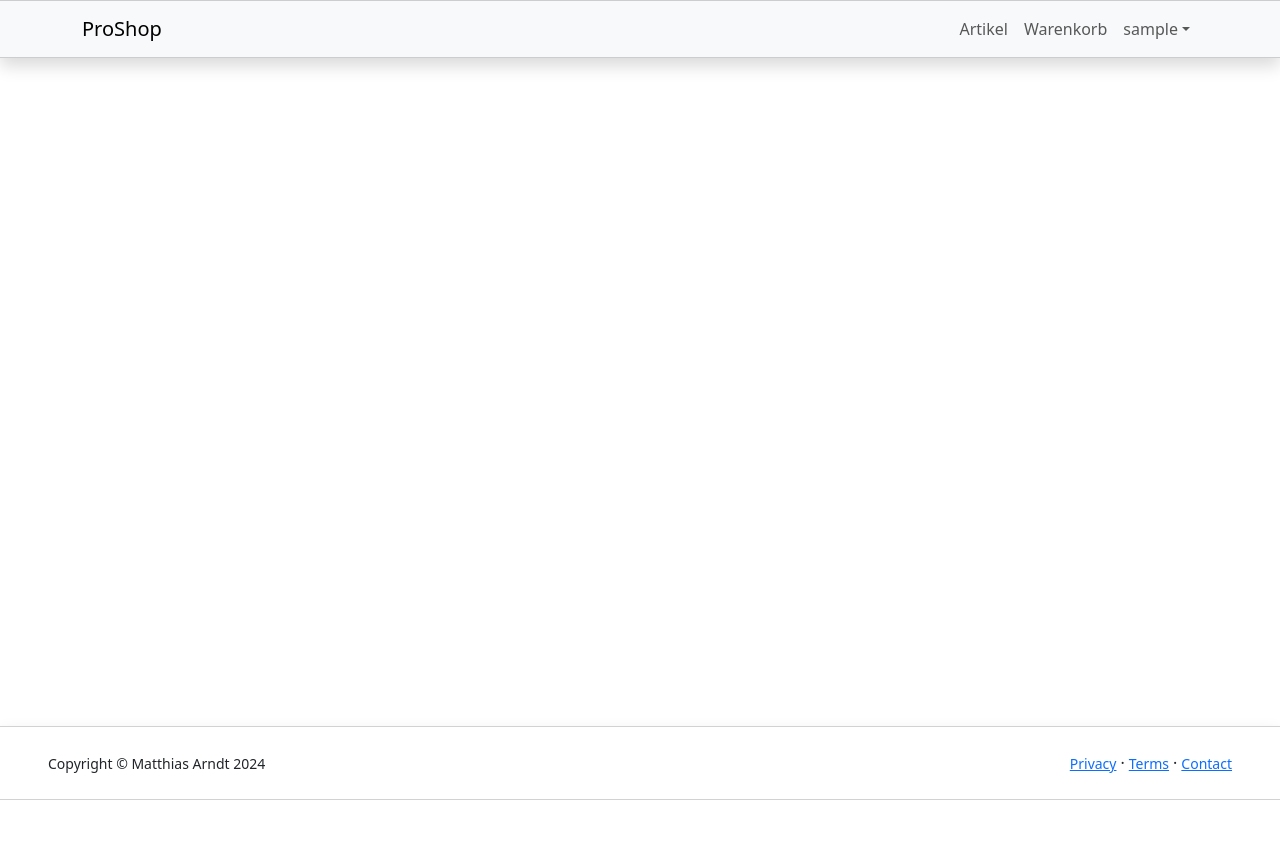
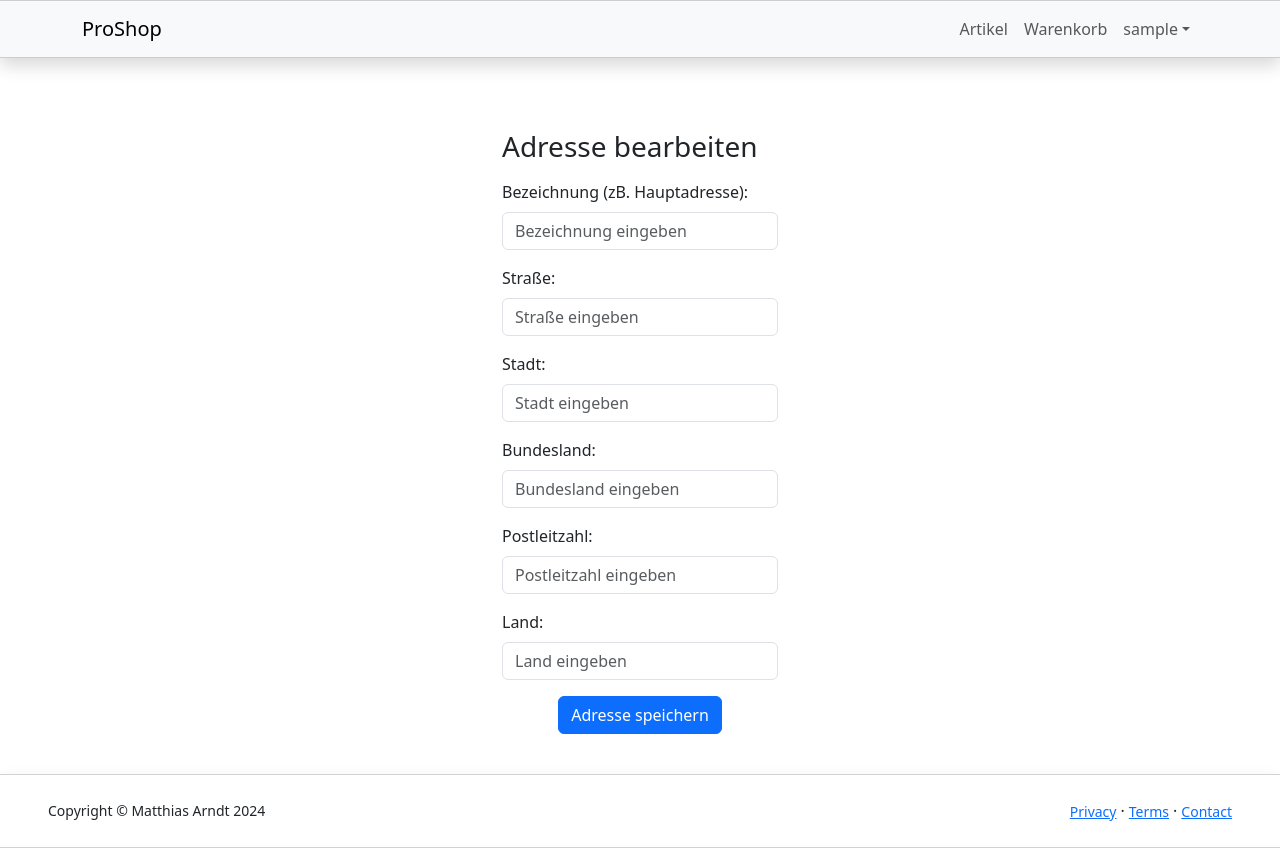
Before and after one commit to Vynvan/proshop, a React (Create React App) app: page /address in a window 1280 px wide. Before the commit the page ends 800 px from the top, so only its background shows below. Built offline with nearby package versions, Linux system fonts and the light colour scheme; sample sign-in values are in the browser's storage.

Commit message:
Implementing and testing address component

```diff
--- a/src/App.js
+++ b/src/App.js
@@ -6,6 +6,7 @@ import Navigation from './components/Navigation';
 import ProtectedRoute from './components/ProtectedRoute';
 import { CardProvider } from './hooks/CardProvider';
 import { UserProvider } from './hooks/UserProvider';
+import Address from './pages/Address';
 import Articles from './pages/Articles';
 import Cart from './pages/Cart';
 import Login from './pages/Login';
@@ -32,6 +33,9 @@ function App() {
                   <Route path="/" element={
                      <Articles />
                   } />
+                  <Route path='/address' element={
+                     <Address />
+                  } />
                   <Route path='/cart' element={
                      <Cart />
                   } />
--- /dev/null
+++ b/src/components/AddressList.js
@@ -0,0 +1,39 @@
+import { useState } from 'react';
+import { Accordion, Card, ToggleButton } from 'react-bootstrap';
+
+export default function AddressList() {
+   const [activeKey, setActiveKey] = useState(null);
+   const [addresses, setAddresses] = useState([]);
+   const noAddresses = addresses?.length > 0;
+
+   const handleDefaultToggles = (e, address) => {
+      const checked = e.currentTarget.checked
+      console.log(`CHECKED ${address.name} to ${checked}`);
+   };
+
+   return (
+      <Accordion activeKey={activeKey} className="mx-1 p-md-3 p-2">
+         {addresses.map(address => (
+            <Accordion.Item className="address-item border-0" eventKey={address.id}>
+               <Card className="flex-row align-items-center flex-0-0 m-0">
+                  <span className="title flex-grow-1 px-3" onClick={() => setActiveKey(activeKey === address.id ? null : address.id)}>
+                     {address.name}
+                  </span>
+                  {address.isDefault && <span>&lpar;Standard&lpar;</span>}
+                  <Accordion.Button>Details&nbsp;</Accordion.Button>
+               </Card>
+               <Accordion.Body className="p-2">
+                  <p>{address.street}</p>
+                  <p>{address.postal} {address.city}</p>
+                  <p>{address.state}</p>
+                  <p>{address.country}</p>
+                  <ToggleButton className="" id="toggle-check" type="checkbox" variant="outline-primary" checked={address.isDefault}
+                     onChange={(e) => handleDefaultToggles(e, address)}
+                  ></ToggleButton>
+               </Accordion.Body>
+            </Accordion.Item>
+         ))}
+         {noAddresses && <p className="align-self-center text-center">Sie haben noch keine Lieferadresse gespeichert.</p>}
+      </Accordion>
+   );
+}
--- a/src/components/Notification.js
+++ b/src/components/Notification.js
@@ -6,10 +6,8 @@ export default function Notification({ className, notification }) {
    const [ messageType, setMessageType ] = useState('danger');
 
    useEffect(() => {
-      if (notification && notification.text) setMessage(notification.text);
-      else setMessage(notification ?? '');
-      if (notification && notification.type) setMessageType(notification.type);
-      else setMessageType('danger');
+      setMessage(notification?.text ?? '');
+      setMessageType(notification?.type ?? 'danger');
    }, [notification]);
 
    useEffect(() => {
@@ -20,7 +18,7 @@ export default function Notification({ className, notification }) {
 
    return (
       <>
-         {message && <Alert className={(className ? className : '') + 'text-center'} variant={messageType}>{message}</Alert>}
+         {message && <Alert className={(className ? className + ' ' : '') + 'text-center'} variant={messageType}>{message}</Alert>}
       </>
    );
 }
--- /dev/null
+++ b/src/pages/Address.js
@@ -0,0 +1,151 @@
+import React, { useState, useEffect } from 'react';
+import { Button, Container, Form } from 'react-bootstrap';
+import AddressList from '../components/AddressList';
+import Notification from '../components/Notification';
+import useUser from '../hooks/UserProvider';
+
+export default function Address({ setVisible }) {
+   const { user } = useUser();
+   const [formData, setFormData] = useState({ name: '', street: '', city: '', state: '', postal: '', country: 'Deutschland', defaultAddress: false });
+   const [notification, setNotification] = useState('');
+
+   useEffect(() => {
+      if (!user && typeof setVisible === 'function') setVisible(false);
+
+      if (user) {
+         const fetchAddresses = async () => {
+            try {
+               const response = await fetch(process.evn.REACT_APP_APIURL + '/address', {
+                  method: 'GET',
+                  headers: {
+                     Authorization: `Bearer ${user.token}`,
+                     'Content-Type': 'application/json',
+                  }
+               });
+               console.log(response);
+            } catch(error) {
+               setNotification(error.message ?? 'Abrufen der Adressen fehlgeschlagen.');
+            }
+         }
+         fetchAddresses();
+      }
+   }, [setVisible, user]);
+
+   const handleInputChange = (e) => {
+      e.preventDefault();
+      const { name, value } = e.target;
+      setFormData(prev => ({ ...prev, [name]: value }));
+   };
+
+   const handleSaveAddress = async (e) => {
+      e.preventDefault();
+      try {
+         const response = await fetch(process.evn.REACT_APP_APIURL + '/address', {
+            method: 'POST',
+            headers: {
+               Authorization: `Bearer ${user.token}`,
+               'Content-Type': 'application/json',
+            },
+            body: JSON.stringify(formData)
+         });
+         const { errorType, message } = await response.json();
+         if (!response.ok) {
+            if (errorType === 'token') {
+               setNotification('Redirect...')
+            } else {
+               setNotification(message ?? 'Fehler beim Laden des Profils.');
+            }
+         }
+         else {
+            setNotification({
+               text: 'Daten erfolgreich gespeichert.',
+               type: 'success'
+            });
+         }
+      } catch (error) {
+         console.log(error);
+         setNotification('Fehler beim Speichern der Adresse.');
+      }
+   };
+
+   return (
+      <>
+         <Notification notification={notification} />
+      <Container fluid className="component my-3 justify-content-center">
+         <AddressList />
+         <h3>Adresse bearbeiten</h3>
+         <Form onSubmit={(e) => handleSaveAddress(e)}>
+            <Form.Group className="my-3">
+               <Form.Label>Bezeichnung (zB. Hauptadresse):</Form.Label>
+               <Form.Control
+                  type="text"
+                  name="name"
+                  value={formData.name}
+                  onChange={handleInputChange}
+                  placeholder="Bezeichnung eingeben"
+                  required
+               />
+            </Form.Group>
+            <Form.Group className="my-3">
+               <Form.Label>Straße:</Form.Label>
+               <Form.Control
+                  type="text"
+                  name="street"
+                  value={formData.street}
+                  onChange={handleInputChange}
+                  placeholder="Straße eingeben"
+                  required
+               />
+            </Form.Group>
+            <Form.Group className="my-3">
+               <Form.Label>Stadt:</Form.Label>
+               <Form.Control
+                  type='text'
+                  name="city"
+                  value={formData.city}
+                  onChange={handleInputChange}
+                  placeholder="Stadt eingeben"
+                  className="form-control"
+               />
+            </Form.Group>
+            <Form.Group className="my-3">
+               <Form.Label>Bundesland:</Form.Label>
+               <Form.Control
+                  type='text'
+                  name="state"
+                  value={formData.city}
+                  onChange={handleInputChange}
+                  placeholder="Bundesland eingeben"
+                  className="form-control"
+               />
+            </Form.Group>
+            <Form.Group className="my-3">
+               <Form.Label>Postleitzahl:</Form.Label>
+               <Form.Control
+                  type='text'
+                  name="postal"
+                  value={formData.city}
+                  onChange={handleInputChange}
+                  placeholder="Postleitzahl eingeben"
+                  className="form-control"
+               />
+            </Form.Group>
+            <Form.Group className="my-3">
+               <Form.Label>Land:</Form.Label>
+               <Form.Control
+                  type='text'
+                  name="country"
+                  value={formData.city}
+                  onChange={handleInputChange}
+                  placeholder="Land eingeben"
+                  className="form-control"
+               />
+            </Form.Group>
+            <Form.Group className="d-flex justify-content-center">
+               <Button type="submit">Adresse speichern</Button>
+            </Form.Group>
+         </Form>
+      </Container>
+      </>
+   );
+}
```
